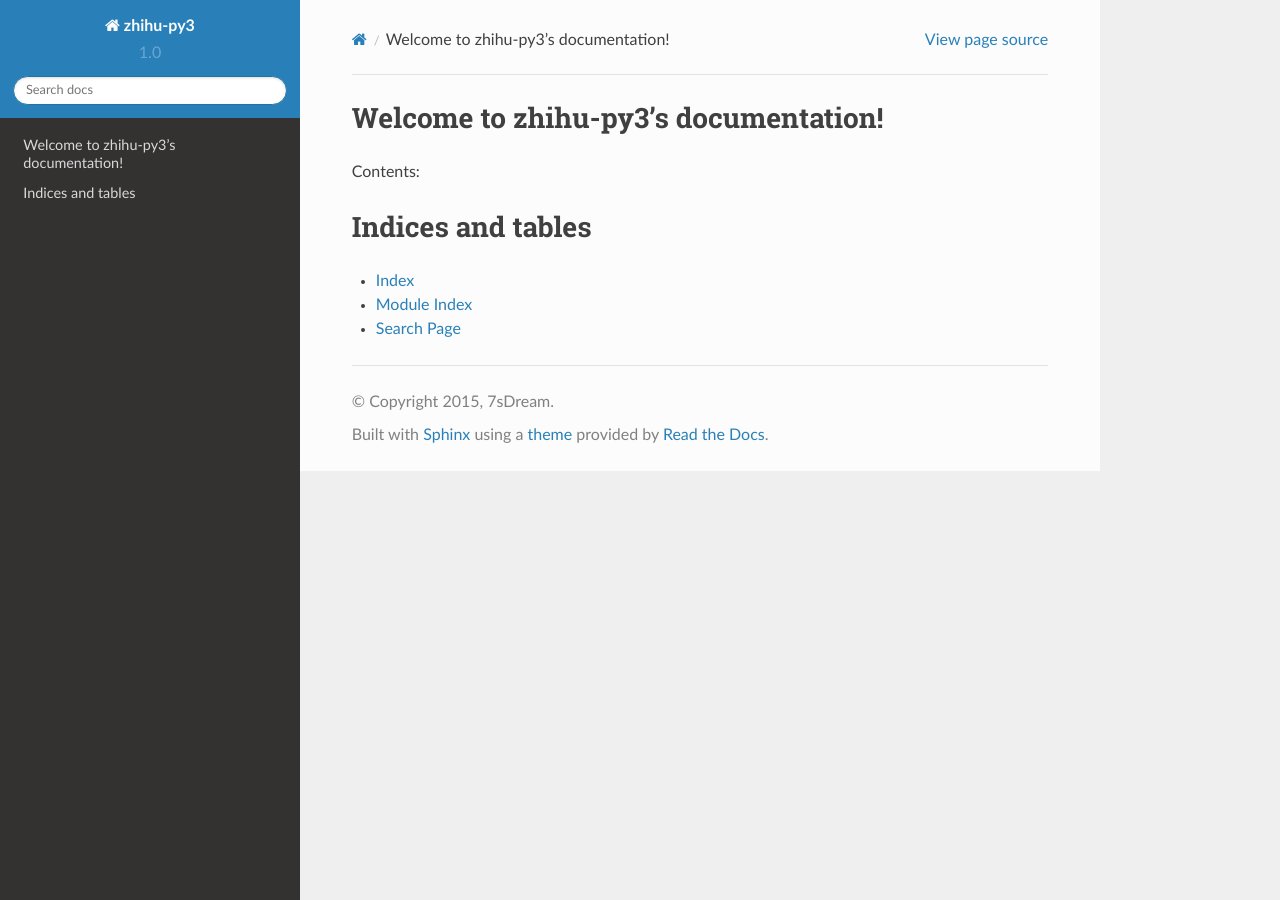
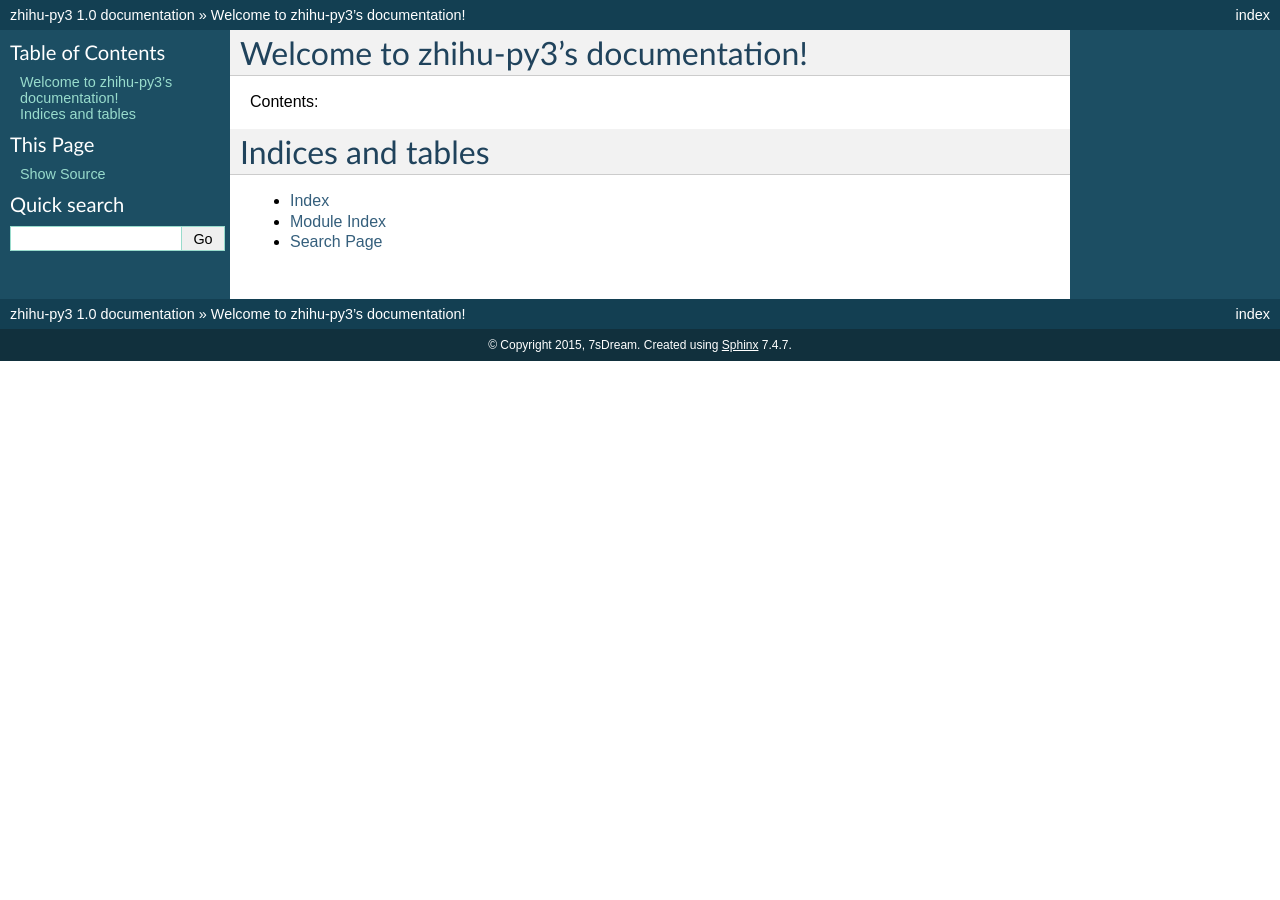
Before and after one commit to 7sDream/zhihu-py3, a Sphinx documentation site: the page built from docs/index.rst, in a window 1280 px wide. Built offline with Sphinx 7.4.7, drawn with Linux system fonts in a browser that asks for light colours.

Commit message:
change doc template

```diff
--- a/docs/conf.py
+++ b/docs/conf.py
@@ -15,7 +15,6 @@
 
 import sys
 import os
-import sphinx_rtd_theme
 
 # If extensions (or modules to document with autodoc) are in another directory,
 # add these directories to sys.path here. If the directory is relative to the
@@ -103,9 +102,7 @@ pygments_style = 'sphinx'
 
 # The theme to use for HTML and HTML Help pages.  See the documentation for
 # a list of builtin themes.
-html_theme = "sphinx_rtd_theme"
-
-html_theme_path = [sphinx_rtd_theme.get_html_theme_path()]
+html_theme = "default"
 
 # Theme options are theme-specific and customize the look and feel of a theme
 # further.  For a list of options available for each theme, see the
```
